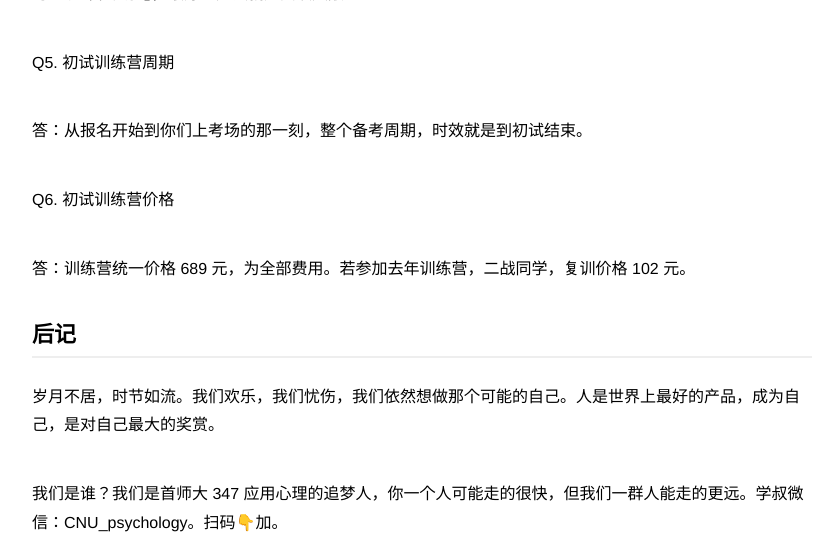
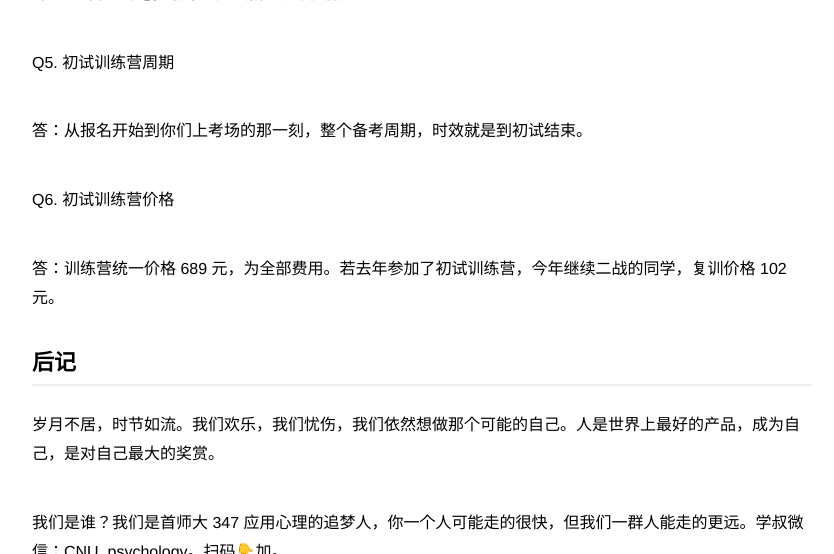
Before and after one commit to zapp926/cnu.github.io, a Jekyll site: the page built from _posts/2022-03-22-newTrainingCamp.md, in a window 1280 px wide and 900 px high, scrolled down 3347 px, cut to the strip 0-554 px from the top of the window. Shown: the whole strip, without its empty margins (218-1052 px from the left). Built offline with Jekyll 4.4.1, drawn with Linux system fonts in a browser that asks for light colours.

Commit message:
Update 2022-03-22-newTrainingCamp.md

```diff
--- a/_posts/2022-03-22-newTrainingCamp.md
+++ b/_posts/2022-03-22-newTrainingCamp.md
@@ -73,7 +73,7 @@ Q5. 初试训练营周期
 
 Q6. 初试训练营价格
 
-答：训练营统一价格 689 元，为全部费用。若参加去年训练营，二战同学，复训价格 102 元。
+答：训练营统一价格 689 元，为全部费用。若去年参加了初试训练营，今年继续二战的同学，复训价格 102 元。
 
 ## 后记
 
```
